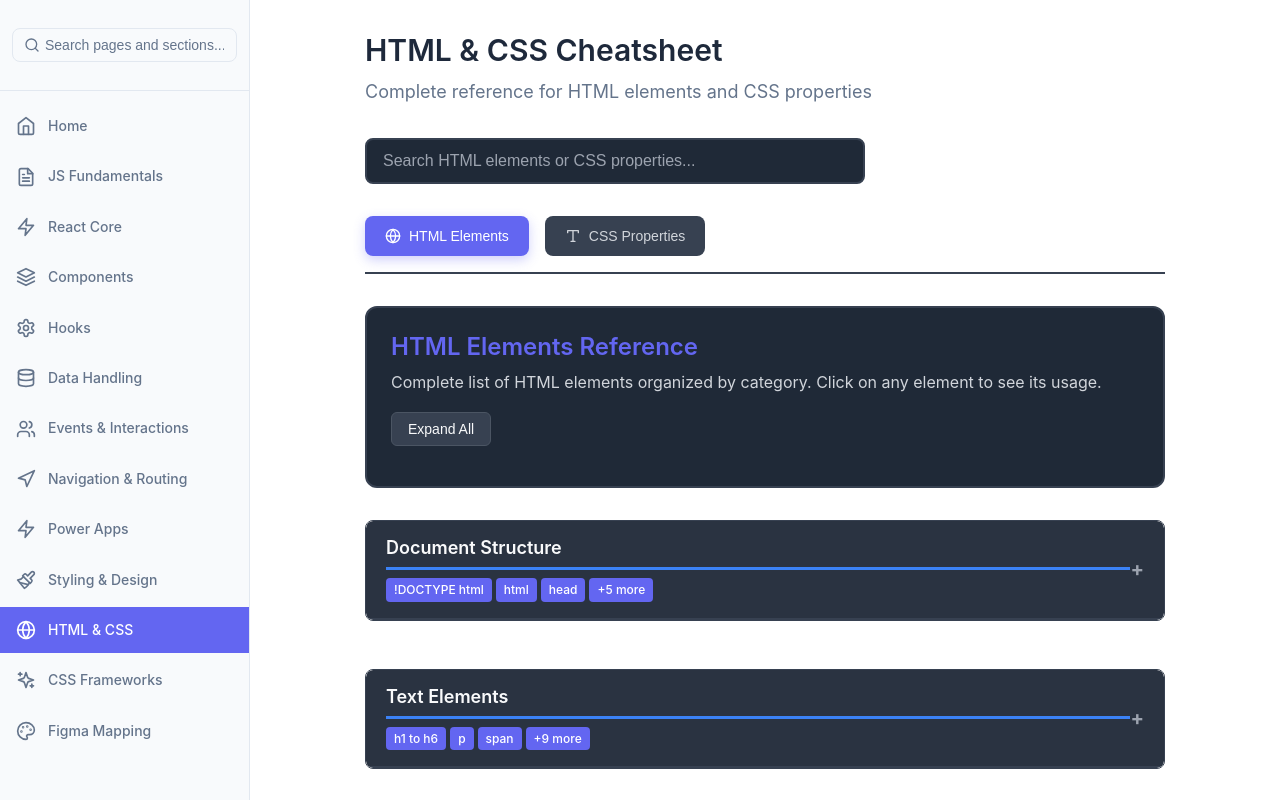
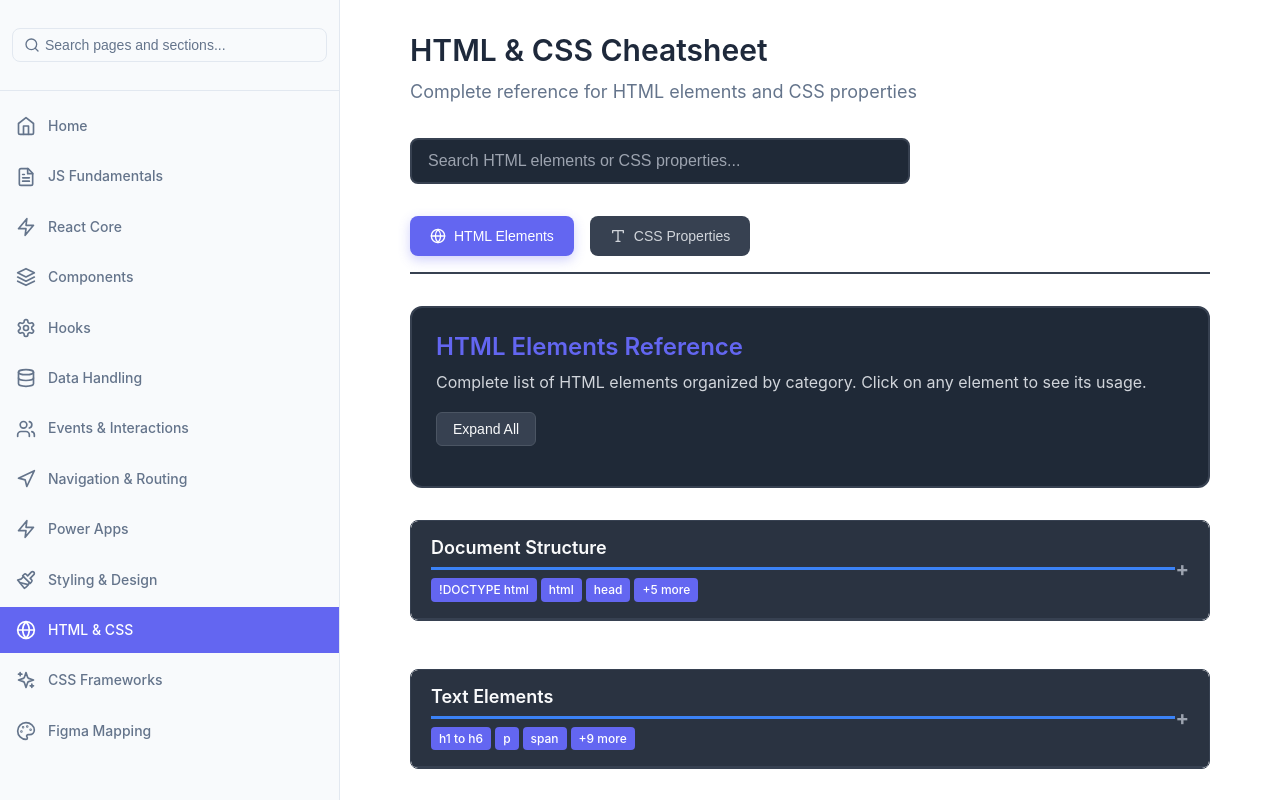
Before and after one commit to Kennet99/design-react-js-cheatsheet, a React (Vite) app: page /#/html-css in a window 1280 px wide. Shown: the top 802 px of the page. Built offline with nearby package versions, Linux system fonts and the light colour scheme.

Commit message:
Increase sidebar width to 340px for better navigation and search experience

```diff
--- a/src/App.css
+++ b/src/App.css
@@ -3,7 +3,7 @@
   display: grid;
   grid-template-areas:
     "sidebar main";
-  grid-template-columns: 250px 1fr;
+  grid-template-columns: 340px 1fr;
   grid-template-rows: 1fr;
   min-height: 100vh;
   position: relative;
@@ -382,6 +382,7 @@
   border-radius: var(--radius-md);
   margin-bottom: var(--spacing-4);
   font-weight: 500;
+  border-left: 4px solid #60a5fa;
 }
 
 /* Interactive Examples */
@@ -744,7 +745,7 @@
     position: fixed;
     top: 0;
     left: 0;
-    width: 340px;
+    width: 280px;
     height: 100vh;
     z-index: 1000;
     transform: translateX(-100%);
```
